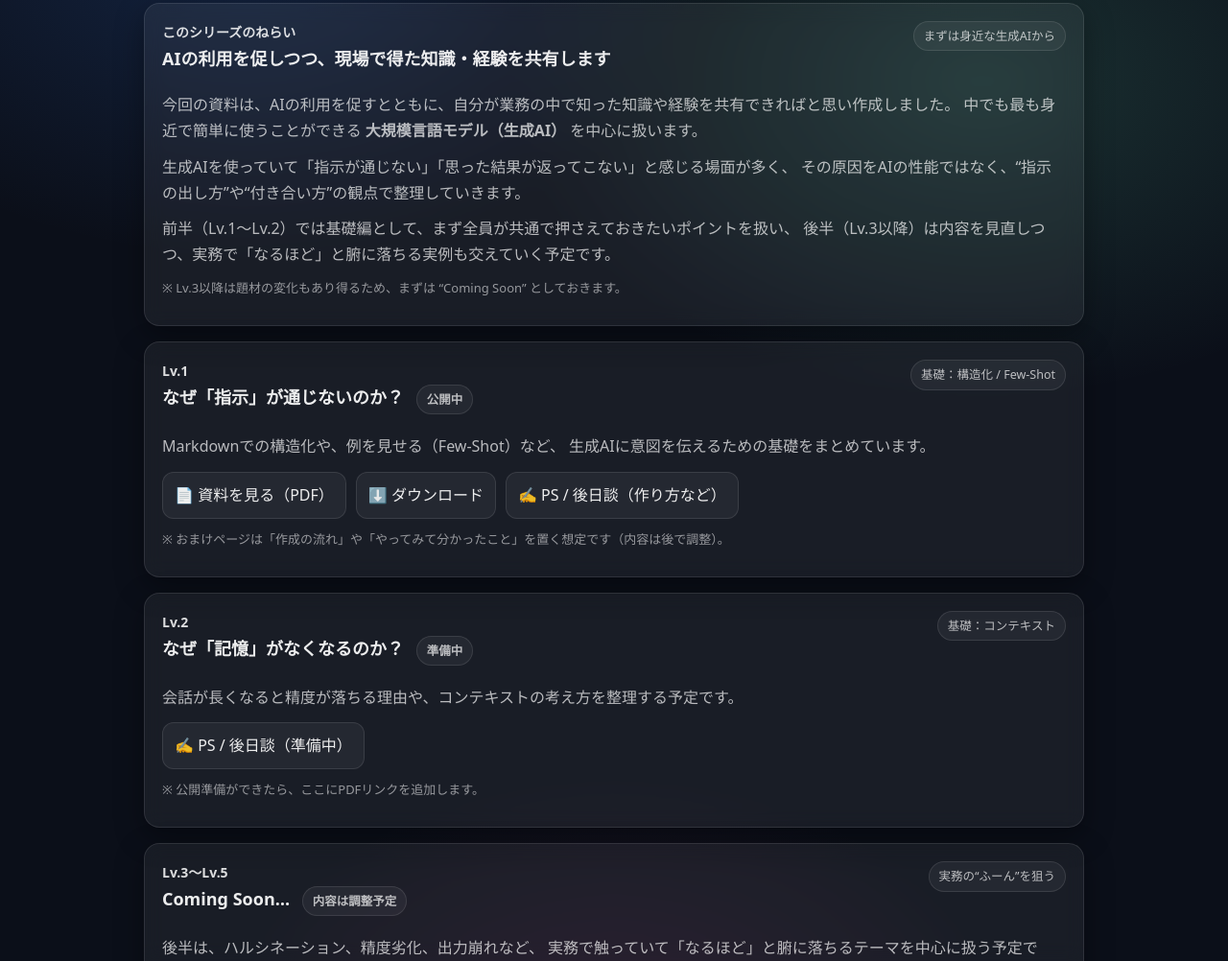
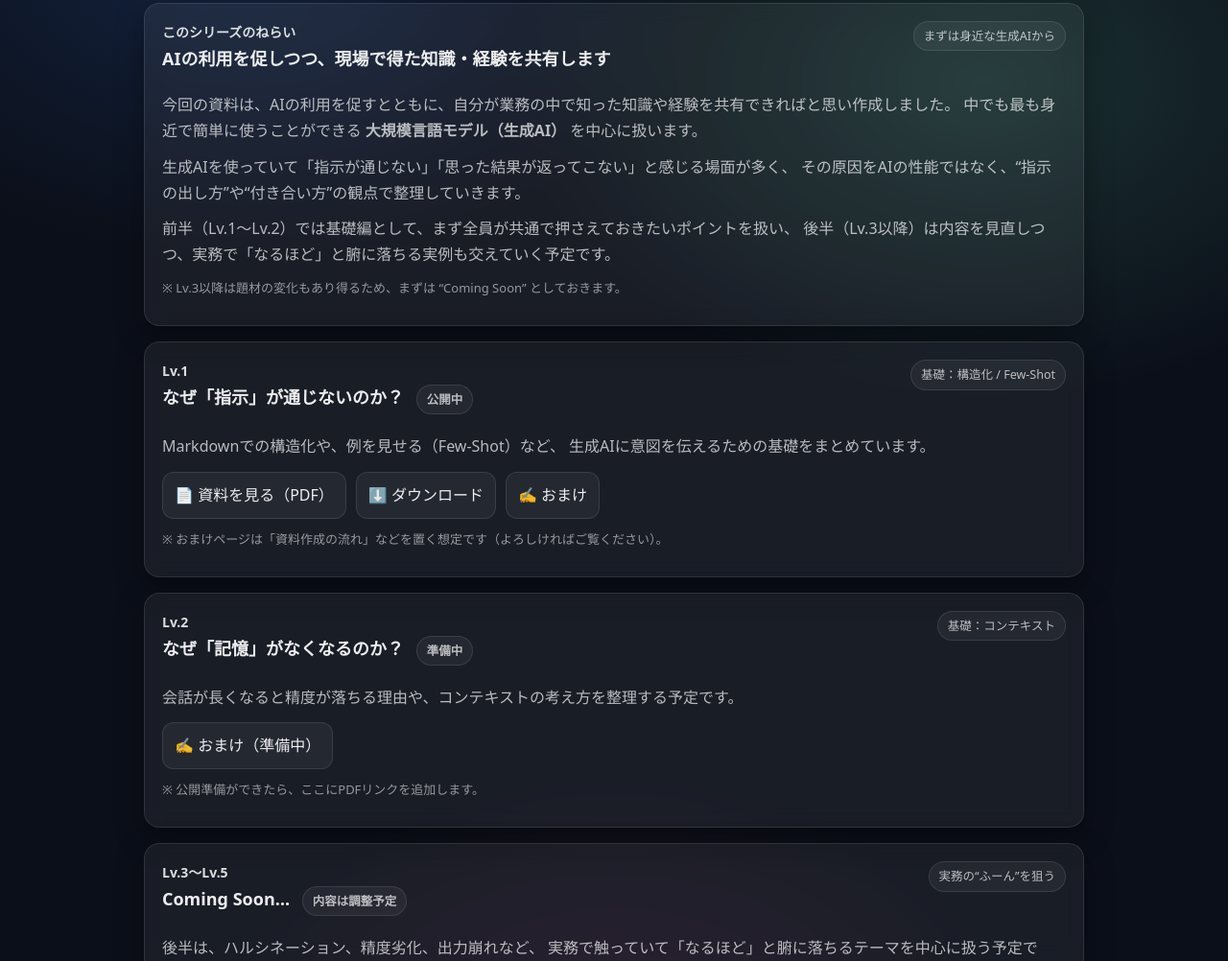
Before and after one commit to tpn-kenta-2-takahashi/shiryou-getuji, a plain HTML site: page index.html in a window 1280 px wide. Shown: the part 208-1210 px from the top of the page at 96% size. Drawn offline with Linux system fonts and the light colour scheme.

Commit message:
Fix HTML encoding issues in index.html

```diff
--- a/index.html
+++ b/index.html
@@ -246,12 +246,12 @@
 
           <!-- おまけページ（あとで詰める前提） -->
           <a class="btn" href="lv1-extra.html">
-            ✍️ PS / 後日談（作り方など）
+            ✍️ おまけ
           </a>
         </div>
 
         <p class="muted2">
-          ※ おまけページは「作成の流れ」や「やってみて分かったこと」を置く想定です（内容は後で調整）。
+          ※ おまけページは「資料作成の流れ」などを置く想定です（よろしければご覧ください）。
         </p>
       </section>
 
@@ -271,7 +271,7 @@
 
         <div class="btns">
           <a class="btn" href="lv2-extra.html">
-            ✍️ PS / 後日談（準備中）
+            ✍️ おまけ（準備中）
           </a>
         </div>
 
```
